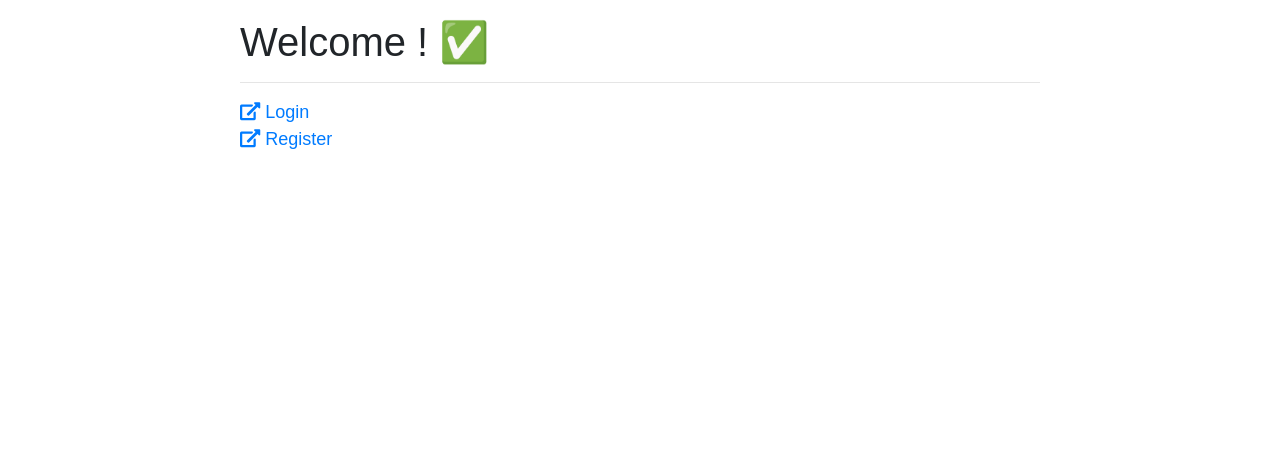
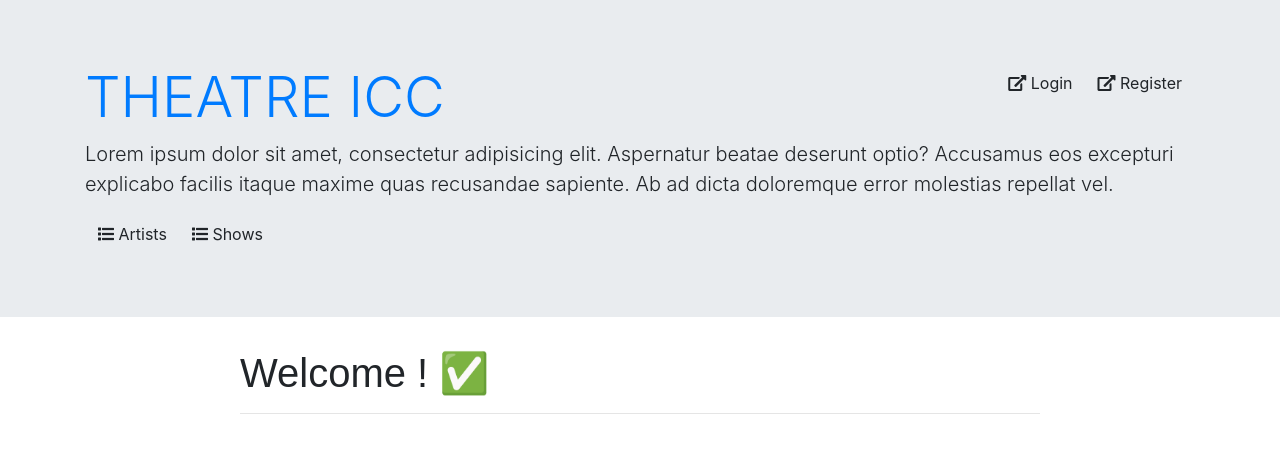
Before and after one commit to MatthieuSchmit/ReservationICC, a Symfony app: template templates/home/index.html.twig in a window 1280 px wide. Shown: the top 453 px of the page. Run offline with Twig, Linux system fonts and the light colour scheme; the template is opened without the code that fills it, so the values that code supplies are empty; some libraries are stand-ins or nearby versions.

Commit message:
update template

```diff
--- a/templates/base.html.twig
+++ b/templates/base.html.twig
@@ -7,11 +7,45 @@
         <link rel="stylesheet" href="https://stackpath.bootstrapcdn.com/bootstrap/4.2.1/css/bootstrap.min.css" integrity="sha384-GJzZqFGwb1QTTN6wy59ffF1BuGJpLSa9DkKMp0DgiMDm4iYMj70gZWKYbI706tWS" crossorigin="anonymous">
         <link rel="stylesheet" href="https://use.fontawesome.com/releases/v5.7.1/css/all.css" integrity="sha384-fnmOCqbTlWIlj8LyTjo7mOUStjsKC4pOpQbqyi7RrhN7udi9RwhKkMHpvLbHG9Sr" crossorigin="anonymous">
         {% block stylesheets %}{% endblock %}
-        <script src="https://ajax.googleapis.com/ajax/libs/jquery/3.3.1/jquery.min.js"></script>
-        <script src="https://maxcdn.bootstrapcdn.com/bootstrap/3.4.0/js/bootstrap.min.js"></script>
+        <script src="https://code.jquery.com/jquery-3.3.1.slim.min.js" integrity="sha384-q8i/X+965DzO0rT7abK41JStQIAqVgRVzpbzo5smXKp4YfRvH+8abtTE1Pi6jizo" crossorigin="anonymous"></script>
+        <script src="https://cdnjs.cloudflare.com/ajax/libs/popper.js/1.14.7/umd/popper.min.js" integrity="sha384-UO2eT0CpHqdSJQ6hJty5KVphtPhzWj9WO1clHTMGa3JDZwrnQq4sF86dIHNDz0W1" crossorigin="anonymous"></script>
+        <script src="https://stackpath.bootstrapcdn.com/bootstrap/4.3.1/js/bootstrap.min.js" integrity="sha384-JjSmVgyd0p3pXB1rRibZUAYoIIy6OrQ6VrjIEaFf/nJGzIxFDsf4x0xIM+B07jRM" crossorigin="anonymous"></script>
 
     </head>
     <body>
+    <div class="jumbotron jumbotron-fluid">
+        <div class="container">
+            {% if(app.user) %}
+                <div class="dropdown float-right">
+                    <button class="btn btn-secondary dropdown-toggle" type="button" id="dropdownMenuButton" data-toggle="dropdown" aria-haspopup="true" aria-expanded="false">
+                        {{ app.user.firstname }} {{ app.user.lastname }}
+                    </button>
+                    <div class="dropdown-menu" aria-labelledby="dropdownMenuButton">
+                        <a class="dropdown-item" href="#">Profile</a>
+                        <a href="#" class="dropdown-item">My Reservations</a>
+                        <hr>
+                        <a href="{{ url('app_logout') }}" class="dropdown-item">Logout</a>
+                    </div>
+                </div>
+            {% else %}
+                <div class="btn-group float-right">
+                    <a href="{{ url('app_login') }}" class="btn btn-default"><i class="fa fa-external-link-alt"></i> Login</a>
+                    <a href="{{ url('app_register') }}" class="btn btn-default"><i class="fa fa-external-link-alt"></i> Register</a>
+                </div>
+            {% endif %}
+            <h1 class="display-4"><a href="{{ url('home') }}">THEATRE ICC</a></h1>
+            <p class="lead">Lorem ipsum dolor sit amet, consectetur adipisicing elit. Aspernatur beatae deserunt optio? Accusamus eos excepturi explicabo facilis itaque maxime quas recusandae sapiente. Ab ad dicta doloremque error molestias repellat vel.</p>
+
+            <div class="btn-group">
+                <a href="{{ url('artist') }}" class="btn btn-default"><i class="fa fa-list"></i> Artists</a>
+                <a href="#" class="btn btn-default"><i class="fa fa-list"></i> Shows</a>
+                {% if(app.user) %}
+                    <a href="#" class="btn btn-default"><i class="fa fa-plus"></i> New Reservations</a>
+                {% endif %}
+            </div>
+
+        </div>
+    </div>
         {% block body %}{% endblock %}
         {% block javascripts %}{% endblock %}
     </body>
--- a/templates/home/index.html.twig
+++ b/templates/home/index.html.twig
@@ -1,6 +1,6 @@
 {% extends 'base.html.twig' %}
 
-{% block title %}Hello HomeController!{% endblock %}
+{% block title %}Home{% endblock %}
 
 {% block body %}
 <style>
@@ -13,17 +13,5 @@
 
     <hr>
 
-    {% if(app.user) %}
-        <p>
-            Logged as {{ app.user.firstname }} {{ app.user.lastname }} <br>
-            <a href="{{ url('app_logout') }}"><i class="fa fa-external-link-alt"></i> Logout</a>
-        </p>
-    {% else %}
-        <a href="{{ url('app_login') }}"><i class="fa fa-external-link-alt"></i> Login</a>
-        <br>
-        <a href="{{ url('app_register') }}"><i class="fa fa-external-link-alt"></i> Register</a>
-    {% endif %}
-
-
 </div>
 {% endblock %}
```
